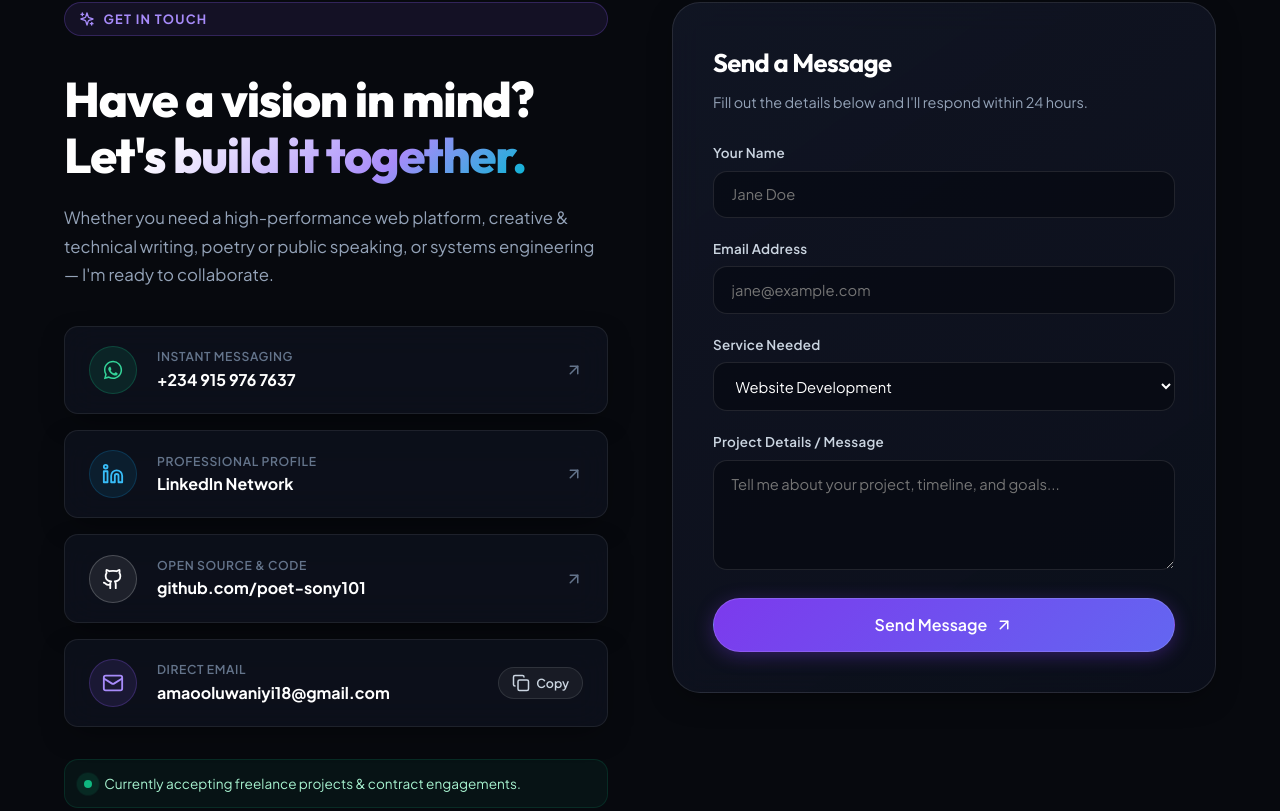
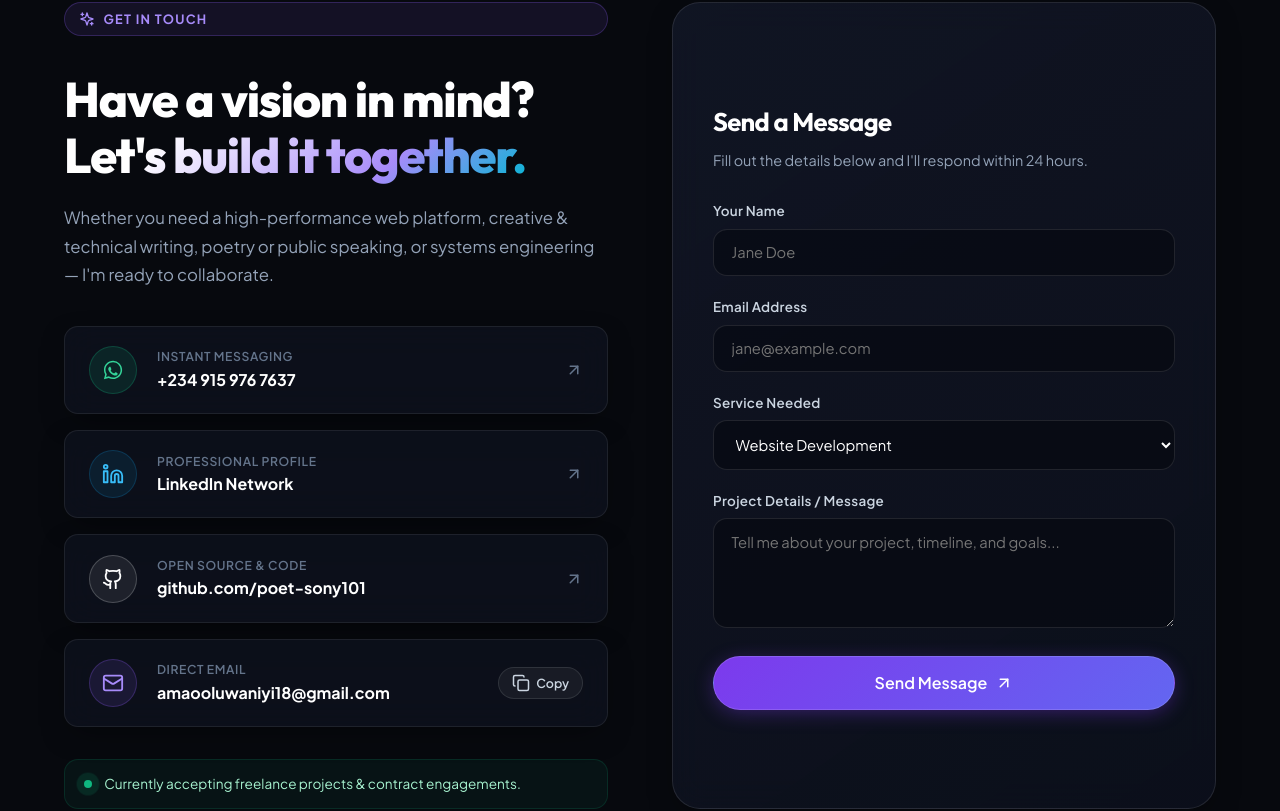
Before and after one commit to poet-sony101/react-portfolio-deployed, a React (Create React App) app: page / in a window 1280 px wide. Shown: the part 10849-11660 px from the top of the page. Built offline with nearby package versions, Linux system fonts and the light colour scheme.

Commit message:
fix(responsive): align contact form and direct cards width to match homepage container length

```diff
--- a/src/components/Contact/contact.css
+++ b/src/components/Contact/contact.css
@@ -1,6 +1,8 @@
 .contactPageWrapper {
     width: 100%;
+    max-width: 100%;
     position: relative;
+    overflow-x: hidden;
 }
 
 /* Clients Section */
@@ -105,9 +107,12 @@
 .contactHubSection {
     padding: 6rem 1.5rem 7rem;
     width: 100%;
+    max-width: 100%;
     position: relative;
     display: flex;
     justify-content: center;
+    box-sizing: border-box;
+    overflow-x: hidden;
 }
 
 .contactContainer {
@@ -117,21 +122,28 @@
     display: grid;
     grid-template-columns: 1fr 1fr;
     gap: 4rem;
-    align-items: flex-start;
+    align-items: stretch;
+    box-sizing: border-box;
 }
 
 /* Left: Direct Outreach */
 .contactDirect {
     display: flex;
     flex-direction: column;
+    width: 100%;
+    max-width: 100%;
+    min-width: 0;
+    box-sizing: border-box;
 }
 
 .contactDirectTitle {
-    font-size: clamp(2.2rem, 3.8vw, 3.2rem);
+    font-size: clamp(2rem, 3.8vw, 3.2rem);
     font-weight: 800;
     line-height: 1.15;
     margin: 1rem 0 1.25rem;
     color: #ffffff;
+    word-break: break-word;
+    text-wrap: balance;
 }
 
 .contactDirectDesc {
@@ -139,6 +151,9 @@
     color: var(--text-secondary);
     line-height: 1.7;
     margin-bottom: 2.25rem;
+    max-width: 100%;
+    word-break: break-word;
+    text-wrap: pretty;
 }
 
 .contactQuickCards {
@@ -146,6 +161,9 @@
     flex-direction: column;
     gap: 1rem;
     margin-bottom: 2rem;
+    width: 100%;
+    max-width: 100%;
+    box-sizing: border-box;
 }
 
 .quickCard {
@@ -157,6 +175,10 @@
     cursor: pointer;
     transition: all 0.25s cubic-bezier(0.16, 1, 0.3, 1);
     position: relative;
+    width: 100%;
+    max-width: 100%;
+    min-width: 0;
+    box-sizing: border-box;
 }
 
 .quickCard:hover {
@@ -202,6 +224,7 @@
     display: flex;
     flex-direction: column;
     flex-grow: 1;
+    min-width: 0;
 }
 
 .quickCardLabel {
@@ -216,11 +239,14 @@
     font-size: 1rem;
     font-weight: 700;
     color: #ffffff;
+    overflow-wrap: anywhere;
+    word-break: break-word;
 }
 
 .quickCardArrow {
     color: var(--text-muted);
     transition: transform 0.2s ease, color 0.2s ease;
+    flex-shrink: 0;
 }
 
 .quickCard:hover .quickCardArrow {
@@ -240,6 +266,7 @@
     cursor: pointer;
     font-size: 0.78rem;
     transition: all 0.2s ease;
+    flex-shrink: 0;
 }
 
 .emailCard:hover .copyBtn {
@@ -257,15 +284,31 @@
 }
 
 .availabilityCard {
-    display: inline-flex;
+    display: flex;
     align-items: center;
     gap: 0.75rem;
-    padding: 0.8rem 1.2rem;
+    padding: 0.85rem 1.2rem;
     border-radius: var(--radius-md);
     background: rgba(16, 185, 129, 0.06);
     border: 1px solid rgba(16, 185, 129, 0.15);
     font-size: 0.85rem;
     color: #a7f3d0;
+    width: 100%;
+    max-width: 100%;
+    box-sizing: border-box;
+    line-height: 1.5;
+}
+
+.availabilityCard .status-dot {
+    flex-shrink: 0;
+}
+
+.availabilityText,
+.availabilityCard span:not(.status-dot) {
+    flex: 1;
+    min-width: 0;
+    text-wrap: pretty;
+    word-break: break-word;
 }
 
 /* Right: Form */
@@ -274,6 +317,13 @@
     border-radius: var(--radius-xl);
     background: linear-gradient(145deg, rgba(20, 25, 42, 0.75) 0%, rgba(12, 16, 28, 0.9) 100%);
     border: 1px solid rgba(255, 255, 255, 0.1);
+    width: 100%;
+    max-width: 100%;
+    min-width: 0;
+    box-sizing: border-box;
+    display: flex;
+    flex-direction: column;
+    justify-content: center;
 }
 
 .formTitle {
@@ -281,12 +331,16 @@
     font-weight: 700;
     color: #ffffff;
     margin-bottom: 0.4rem;
+    word-break: break-word;
+    text-wrap: balance;
 }
 
 .formSubtitle {
     font-size: 0.9rem;
     color: var(--text-secondary);
     margin-bottom: 1.75rem;
+    word-break: break-word;
+    text-wrap: pretty;
 }
 
 .statusAlert {
@@ -295,6 +349,7 @@
     margin-bottom: 1.5rem;
     font-size: 0.88rem;
     line-height: 1.5;
+    word-break: break-word;
 }
 
 .statusSuccess {
@@ -313,12 +368,18 @@
     display: flex;
     flex-direction: column;
     gap: 1.25rem;
+    width: 100%;
+    max-width: 100%;
+    box-sizing: border-box;
 }
 
 .formGroup {
     display: flex;
     flex-direction: column;
     gap: 0.45rem;
+    width: 100%;
+    max-width: 100%;
+    box-sizing: border-box;
 }
 
 .formLabel {
@@ -330,6 +391,8 @@
 
 .formInput, .formSelect, .formTextarea {
     width: 100%;
+    max-width: 100%;
+    box-sizing: border-box;
     padding: 0.85rem 1.1rem;
     background: rgba(7, 10, 18, 0.65);
     border: 1px solid rgba(255, 255, 255, 0.1);
@@ -359,11 +422,16 @@
 .formTextarea {
     resize: vertical;
     min-height: 110px;
+    width: 100%;
+    max-width: 100%;
+    box-sizing: border-box;
 }
 
 .submitFormBtn {
     margin-top: 0.5rem;
     width: 100%;
+    max-width: 100%;
+    box-sizing: border-box;
     padding: 0.95rem;
     font-size: 1rem;
 }
@@ -377,12 +445,12 @@
 /* Responsiveness */
 @media screen and (max-width: 960px) {
     .contactContainer {
-        grid-template-columns: 1fr;
+        grid-template-columns: minmax(0, 1fr);
         gap: 3.5rem;
     }
 
     .clientsCompactGrid {
-        grid-template-columns: repeat(2, 1fr);
+        grid-template-columns: repeat(2, minmax(0, 1fr));
     }
 }
 
@@ -396,17 +464,31 @@
     }
 
     .clientsCompactGrid {
-        grid-template-columns: 1fr;
+        grid-template-columns: minmax(0, 1fr);
     }
 
     .contactFormWrapper {
         padding: 1.75rem 1.25rem;
     }
+
+    .quickCard {
+        padding: 1rem 1.15rem;
+        gap: 0.85rem;
+    }
+
+    .quickCardIcon {
+        width: 2.6rem;
+        height: 2.6rem;
+    }
+
+    .quickCardValue {
+        font-size: 0.9rem;
+    }
 }
 
 @media screen and (max-width: 480px) {
     .clientsSection {
-        padding: 3.5rem 0.75rem;
+        padding: 3.5rem 1rem;
     }
 
     .marqueeCard {
@@ -415,10 +497,33 @@
     }
 
     .contactHubSection {
-        padding: 3.5rem 0.75rem 4.5rem;
+        padding: 3.5rem 1rem 4.5rem;
     }
 
     .contactDirectTitle {
         font-size: 1.85rem;
     }
+
+    .contactFormWrapper {
+        padding: 1.5rem 1rem;
+    }
+
+    .quickCard {
+        padding: 0.85rem 1rem;
+        gap: 0.75rem;
+    }
+
+    .quickCardIcon {
+        width: 2.4rem;
+        height: 2.4rem;
+    }
+
+    .quickCardValue {
+        font-size: 0.84rem;
+    }
+
+    .availabilityCard {
+        padding: 0.75rem 1rem;
+        font-size: 0.8rem;
+    }
 }
--- a/src/components/Contact/contact.js
+++ b/src/components/Contact/contact.js
@@ -228,7 +228,7 @@ const Contact = () => {
                         {/* Availability Pill */}
                         <div className="availabilityCard">
                             <span className="status-dot"></span>
-                            <span>Currently accepting freelance projects & contract engagements.</span>
+                            <span className="availabilityText">Currently accepting freelance projects & contract engagements.</span>
                         </div>
                     </div>
 
```
